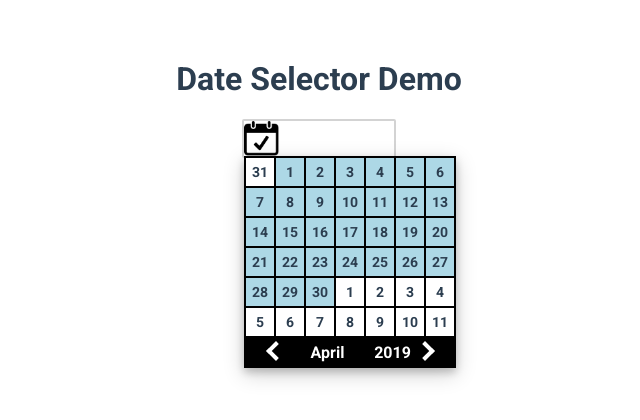
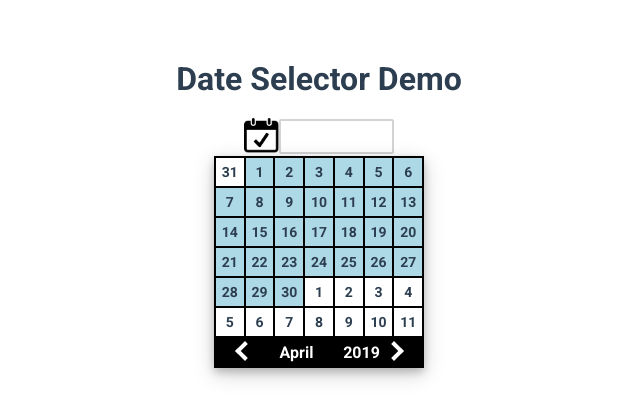
Before and after one commit to sfallmann/vue-date-selector, a Vue app: page / in a window 1280 px wide. Both pictures are taken after a click on the element 640 px from the left and 138 px from the top of the page. Shown: the top 420 px of the page, without its empty margins (321-961 px from the left). Built offline with nearby package versions, Linux system fonts and the light colour scheme.

Commit message:
Change style
Change css sizes to use rem
Moved icons outside of date-text span

```diff
--- a/src/App.vue
+++ b/src/App.vue
@@ -1,7 +1,7 @@
 <template>
   <div id="app">
     <h1>Date Selector Demo</h1>
-    <DateSelector id="my-date" v-model="date" />
+    <DateSelector id="my-date" v-model="date"/>
   </div>
 </template>
 
@@ -15,8 +15,8 @@ export default {
   },
   data() {
     return {
-      date: '',
-    }
+      date: ""
+    };
   },
   methods: {
     test(value) {
@@ -27,18 +27,20 @@ export default {
 </script>
 
 <style>
- @import url('https://fonts.googleapis.com/css?family=Roboto:400,700');
- body * {
-  font-family: 'Roboto', sans-serif;
+@import url("https://fonts.googleapis.com/css?family=Roboto:400,700");
+html {
+  font-size: 0.625rem;
+}
+body * {
+  font-family: "Roboto", sans-serif;
   -webkit-font-smoothing: antialiased;
   -moz-osx-font-smoothing: grayscale;
- }
+}
 
 #app {
-
   text-align: center;
   color: #2c3e50;
-  margin-top: 60px;
+  margin-top: 6rem;
   position: relative;
 }
 
@@ -47,4 +49,8 @@ export default {
   left: 50%;
   transform: translateX(-50%);
 }
+
+h1 {
+  font-size: 3.2rem;
+}
 </style>
--- a/src/components/DateSelector.vue
+++ b/src/components/DateSelector.vue
@@ -1,16 +1,19 @@
 <template>
   <div class="date-selector">
+    <img class="today-icon" :src="todayIcon" ref="todayIcon" @click.stop="handleIconClick">
     <span
       class="date-selector-text"
       @click="handleDateClick"
       @mousedown="changeDateTextClass"
       @mouseup="changeDateTextClass"
+    >{{ selectedText }}</span>
+    <img
+      class="clear-icon"
+      :src="clearIcon"
+      ref="clearIcon"
+      @click.stop="handleIconClick"
+      v-show="showClearIcon"
     >
-      {{ selectedText }}
-      <img class="today-icon" :src="todayIcon" ref="todayIcon" @click.stop="handleIconClick"/>
-      <img class="clear-icon" :src="clearIcon" ref="clearIcon" @click.stop="handleIconClick" v-show="showClearIcon"/>
-    </span>
-
     <transition name="fade">
       <div v-if="pickerDays.length" class="date-selector-picker" v-show="showPicker">
         <div v-for="w in 6" :key="`week_${w}`" class="week">
@@ -27,7 +30,14 @@
         <div class="date-selector-month-controls">
           <i @click="changeMonth('sub')" class="arrow left"/>
           <div class="date-selector-month-text">{{ monthYear.month }}</div>
-          <input class="year-input" :value="monthYear.year" @keyup.enter="handleYearChange" @blur="handleYearChange" @input="formatYear" maxlength=4/>
+          <input
+            class="year-input"
+            :value="monthYear.year"
+            @keyup.enter="handleYearChange"
+            @blur="handleYearChange"
+            @input="formatYear"
+            maxlength="4"
+          >
           <i @click="changeMonth('add')" class="arrow right"/>
         </div>
       </div>
@@ -35,25 +45,27 @@
   </div>
 </template>
 <script>
-import DateHelper from './date-helper';
-import todayIcon from './today-icon.png';
-import clearIcon from './clear-symbol.png';
+import DateHelper from "./date-helper";
+import todayIcon from "./today-icon.png";
+import clearIcon from "./clear-symbol.png";
 
 export default {
   mounted() {
-    this.firstOfMonth = DateHelper(this.selected).date(1).ms();
+    this.firstOfMonth = DateHelper(this.selected)
+      .date(1)
+      .ms();
     this.calculatePickerDays();
     document.addEventListener("click", this.close);
   },
   destroyed() {
     document.removeEventListener("click", this.close);
   },
-  props: ['value', 'required'],
+  props: ["value", "required"],
   data() {
     return {
       todayIcon,
       clearIcon,
-      firstOfMonth: '',
+      firstOfMonth: "",
       showPicker: false,
       pickerDays: [],
       month: "",
@@ -69,13 +81,13 @@ export default {
       this.year = placeholder.year();
       const diff = placeholder.dayOfWeek();
 
-      placeholder.subtract('day', diff);
+      placeholder.subtract("day", diff);
       for (let w = 0; w < 6; w++) {
         let week = [];
 
         for (let d = 0; d < 7; d++) {
           if (d !== 0 || w !== 0) {
-            placeholder.add('day', 1);
+            placeholder.add("day", 1);
           }
           week.push({ date: placeholder.ms(), day: placeholder.day() });
         }
@@ -86,10 +98,7 @@ export default {
     isCurrentMonth(date) {
       const newDate = DateHelper(date);
 
-      return (
-        newDate.month() === this.month &&
-        newDate.year() === this.year
-      );
+      return newDate.month() === this.month && newDate.year() === this.year;
     },
     isSelected(date) {
       return DateHelper(date).ms() === this.selected;
@@ -106,7 +115,7 @@ export default {
     },
     selectDay(date) {
       const newDate = DateHelper(date);
-      this.$emit('input', newDate.date());
+      this.$emit("input", newDate.date());
       this.showPicker = false;
 
       if (!this.isCurrentMonth(date)) {
@@ -131,16 +140,20 @@ export default {
 
       if (target === this.$refs.todayIcon) {
         const today = DateHelper();
-        if(this.selected !== today.ms()) this.selectDay(today.ms());
+        if (this.selected !== today.ms()) this.selectDay(today.ms());
       } else {
-        this.$emit('input', '');
+        this.$emit("input", "");
       }
     },
     changeDateTextClass(event) {
       const { type, target } = event;
-      if (target === this.$refs.todayIcon || target === this.$refs.clearIcon) return;
-      const classes = type === 'mousedown' ? 'date-selector-text active' : 'date-selector-text';
-      target.setAttribute('class', classes);
+      if (target === this.$refs.todayIcon || target === this.$refs.clearIcon)
+        return;
+      const classes =
+        type === "mousedown"
+          ? "date-selector-text active"
+          : "date-selector-text";
+      target.setAttribute("class", classes);
     },
     handleYearChange(event) {
       const { target } = event;
@@ -158,10 +171,10 @@ export default {
     },
     formatYear(event) {
       const { target } = event;
-      target.value = target.value.replace(/\D/g,'');
+      target.value = target.value.replace(/\D/g, "");
     },
     handleDateClick() {
-      if(!this.showPicker) {
+      if (!this.showPicker) {
         const date = DateHelper(this.selected);
         const month = date.month();
         const year = date.year();
@@ -173,12 +186,12 @@ export default {
           this.calculatePickerDays();
         }
       }
-      this.showPicker = !this.showPicker
+      this.showPicker = !this.showPicker;
     }
   },
   computed: {
     selectedText() {
-      if (!this.selected) return '';
+      if (!this.selected) return "";
       const date = DateHelper(this.selected);
       const month = date.month() + 1;
       const day = date.day();
@@ -187,21 +200,20 @@ export default {
     },
     monthYear() {
       const date = DateHelper(this.firstOfMonth);
-      return { month: date.month('long'), year: date.year() }
+      return { month: date.month("long"), year: date.year() };
     },
     selected() {
       if (this.required && !this.value) return DateHelper().ms();
-      return this.value ? DateHelper(this.value).ms() : '';
+      return this.value ? DateHelper(this.value).ms() : "";
     },
     showClearIcon() {
       if (this.required) return false;
       return !!this.selected;
     }
-  },
+  }
 };
 </script>
 <style lang="scss">
-
 @mixin noselect {
   -webkit-user-select: none; /* Chrome all / Safari all */
   -moz-user-select: none; /* Firefox all */
@@ -215,21 +227,21 @@ export default {
 }
 .arrow {
   border: solid white;
-  border-width: 0 4px 4px 0;
-  padding: 5px;
+  border-width: 0 0.4rem 0.4rem 0;
+  padding: 0.5rem;
   cursor: pointer;
 }
 
 .right {
   transform: rotate(-45deg);
   -webkit-transform: rotate(-45deg);
-  margin-left: 5px;
+  margin-left: 0.5rem;
 }
 
 .left {
   transform: rotate(135deg);
   -webkit-transform: rotate(135deg);
-  margin-right: 5px;
+  margin-right: 0.5rem;
 }
 
 .up {
@@ -242,67 +254,74 @@ export default {
   -webkit-transform: rotate(45deg);
 }
 .date-selector {
+  box-sizing: border-box;
   position: relative;
-  width: 150px;
+  width: 15rem;
   text-align: center;
-  height: 35px;
-  border: 2px solid lightgrey;
-  border-radius: 2px;
+  height: 3.5rem;
   cursor: pointer;
-  &:hover {
-    box-shadow: 0 0 5px rgba(81, 203, 238, 1);
-    border: 2px solid rgba(81, 203, 238, 1);
+  * {
+    box-sizing: border-box;
   }
 }
 .date-selector-text {
-  font-size: 16px;
-  text-align: center;
-  padding-left: 2px;
-  line-height: 35px;
-  display: block;
-  width: 100%;
-  height: 100%;
+  margin-left: 3.5rem;
+  position: relative;
+  font-size: 1.6rem;
+  padding: 0.7rem 0 0.8rem 0.65rem;
+  text-align: justify;
+  display: inline-block;
+  width: 11.5rem;
+  height: 3.5rem;
   font-weight: 700;
   &.active {
-    font-size: 15px;
+    font-size: 1.5rem;
+  }
+  border: 0.2rem solid lightgrey;
+  border-radius: 0.2rem;
+
+  &:hover {
+    box-shadow: 0 0 0.5rem rgba(81, 203, 238, 1);
+    border: 0.2rem solid rgba(81, 203, 238, 1);
   }
 }
 .today-icon {
   @include noselect;
-  width: 35px;
   position: absolute;
-  top: 0;
+  top: -0.1rem;
   left: 0;
-  z-index: 100;
+  width: 3.5rem;
+  display: inline-block;
   &:active {
-    border: 3px solid transparent;
+    border: 0.3rem solid transparent;
   }
 }
 .clear-icon {
   @include noselect;
-  width: 25px;
+  width: 2.5rem;
   height: 100%;
   position: absolute;
   top: 0;
-  right: 5px;
+  right: 0.4rem;
   z-index: 100;
   &:active {
-    border: 3px solid transparent;
+    border: 0.3rem solid transparent;
   }
 }
 .date-selector-picker {
   @include noselect;
   background-color: white;
   position: absolute;
-  width: 210px;
-  border: 1px solid black;
+  left: -3rem;
+  width: 21rem;
+  border: 0.1rem solid black;
   z-index: 100;
-  box-shadow: 0 4px 8px 0 rgba(0, 0, 0, 0.2), 0 6px 20px 0 rgba(0, 0, 0, 0.19);
+  box-shadow: 0 0.4rem 0.8rem 0 rgba(0, 0, 0, 0.2),
+    0 0.6rem 2rem 0 rgba(0, 0, 0, 0.19);
 }
 
 .week {
-  box-sizing: border-box;
-  height: 30px;
+  height: 3rem;
   display: flex;
   justify-content: flex-start;
 }
@@ -311,9 +330,9 @@ export default {
   position: relative;
   box-sizing: border-box;
   padding: 0;
-  width: 30px;
-  height: 30px;
-  border: 1px solid black;
+  width: 3rem;
+  height: 3rem;
+  border: 0.1rem solid black;
   @include highlightDay;
 
   &.current-month {
@@ -338,7 +357,7 @@ export default {
 }
 .date-selector-month-controls {
   background-color: black;
-  height: 30px;
+  height: 3rem;
   color: white;
 
   i {
@@ -347,34 +366,34 @@ export default {
 
   .date-selector-month-text {
     display: inline-block;
-    width: 80px;
+    width: 8rem;
     text-align: center;
-    font-size: 16px;
-    line-height: 30px;
+    font-size: 1.6rem;
+    line-height: 3rem;
     font-weight: 700;
-    margin-right: 5px;
+    margin-right: 0.5rem;
   }
 
   .year-input {
     display: inline-block;
     font-weight: 700;
-    font-size: 16px;
+    font-size: 1.6rem;
     line-height: 30px;
     height: 100%;
     text-align: center;
     border: 0;
     padding: 0;
-    width: 40px;
+    width: 4rem;
     background-color: black;
     color: white;
-    &:hover, &:focus {
+    &:hover,
+    &:focus {
       cursor: pointer;
       background-color: white;
       color: black;
     }
   }
 }
-
 
 .fade-enter-active,
 .fade-leave-active {
```
